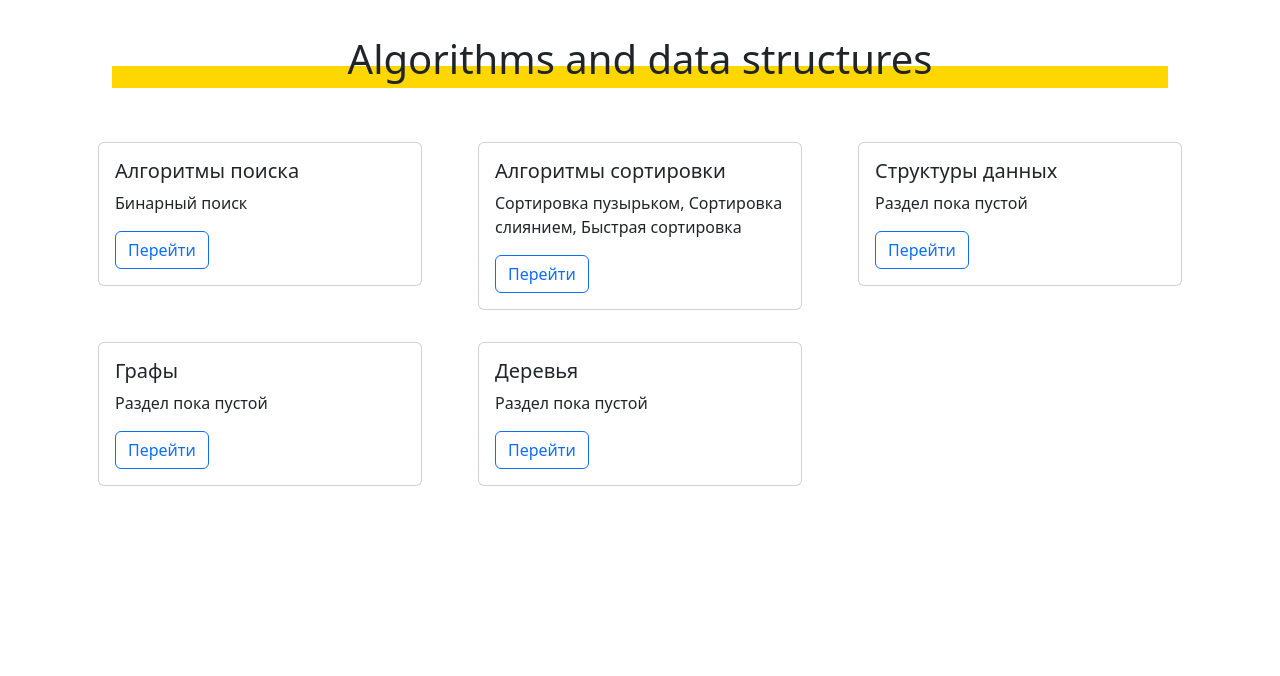
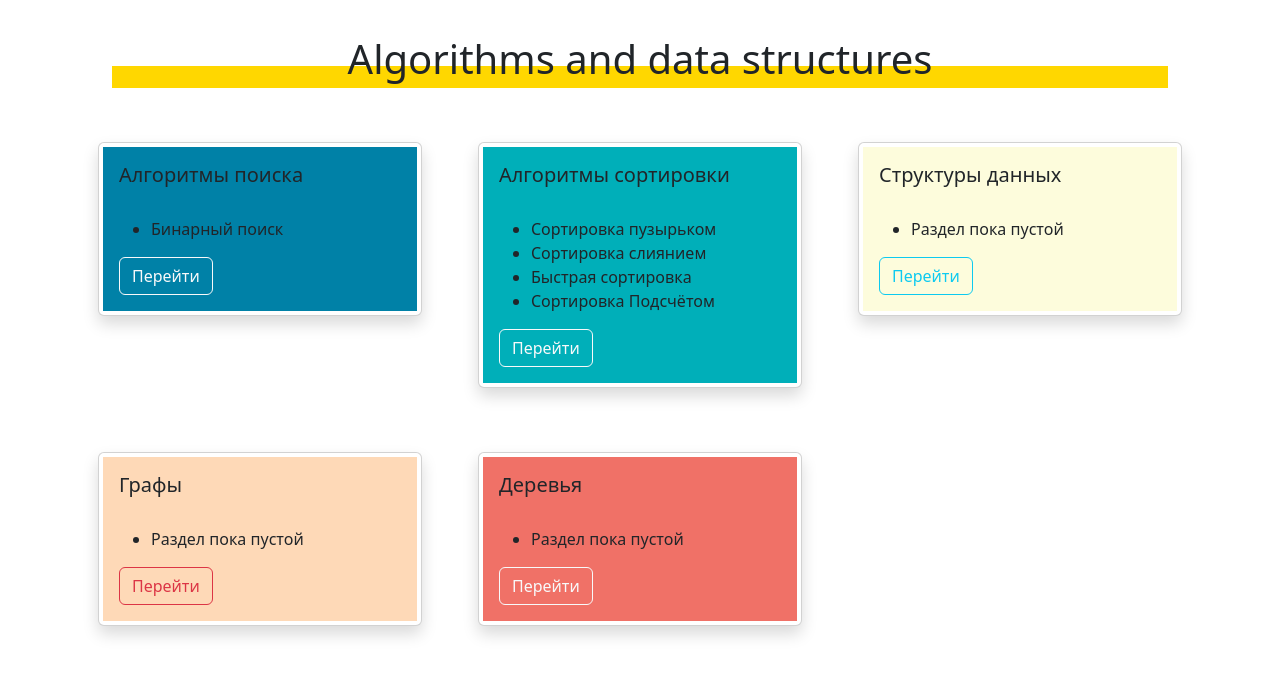
Before and after one commit to EvgeniyLyapunov/algorithms-and-data-structures, a React (Create React App) app: page / in a window 1280 px wide. Shown: the top 676 px of the page. Built offline with nearby package versions, Linux system fonts and the light colour scheme.

Commit message:
added counting sort algorithm

```diff
--- a/src/components/app/App.js
+++ b/src/components/app/App.js
@@ -10,6 +10,7 @@ import BinarySearch from '../pages/search-pages/BinarySearch';
 import BubbleSort from '../pages/sort-pages/BubbleSort';
 import MergeSort from '../pages/sort-pages/MergeSort';
 import QuickSort from '../pages/sort-pages/QuickSort';
+import CountSort from '../pages/sort-pages/CountSort';
 
 
 const App = () => {
@@ -25,6 +26,7 @@ const App = () => {
           <Route path="/sort/bubblesort" element={<BubbleSort/>}/>
           <Route path="/sort/mergesort" element={<MergeSort/>}/>
           <Route path="/sort/quicksort" element={<QuickSort/>}/>
+          <Route path="/sort/countsort" element={<CountSort/>}/>
         </Routes>
       </Container>
     </BrowserRouter>
--- a/src/components/pages/main-page/MainPage.js
+++ b/src/components/pages/main-page/MainPage.js
@@ -13,28 +13,38 @@ const MainPage = () => {
           <ThemeCard
             title={'Алгоритмы поиска'}
             text={'Бинарный поиск'}
-            path={'/search'}/>
+            path={'/search'}
+            bgColor={'#0081a7'}
+            btnColor={'light'}/>
         </Col>
         <Col lg={4} md={6} sm={12}>
           <ThemeCard
             title={'Алгоритмы сортировки'}
-            text={'Сортировка пузырьком, Сортировка слиянием, Быстрая сортировка'}
-            path={'/sort'}/>
+            text={'Сортировка пузырьком, Сортировка слиянием, Быстрая сортировка, Сортировка Подсчётом'}
+            path={'/sort'}
+            bgColor={'#00afb9'}
+            btnColor={'light'}/>
         </Col>
         <Col lg={4} md={6} sm={12}>
           <ThemeCard
             title={'Структуры данных'}
-            text={'Раздел пока пустой'}/>
+            text={'Раздел пока пустой'}
+            bgColor={'#fdfcdc'}
+            btnColor={'info'}/>
         </Col>
         <Col lg={4} md={6} sm={12}>
           <ThemeCard
             title={'Графы'}
-            text={'Раздел пока пустой'}/>
+            text={'Раздел пока пустой'}
+            bgColor={'#fed9b7'}
+            btnColor={'danger'}/>
         </Col>
         <Col lg={4} md={6} sm={12}>
           <ThemeCard
             title={'Деревья'}
-            text={'Раздел пока пустой'}/>
+            text={'Раздел пока пустой'}
+            bgColor={'#f07167'}
+            btnColor={'light'}/>
         </Col>
       </Row>
     </div>
--- a/src/components/pages/search-main/SearchMain.js
+++ b/src/components/pages/search-main/SearchMain.js
@@ -8,14 +8,16 @@ const SearchMain = () => {
 
   return(
     <div className='search-page'>
-      <h2 className='text-center mb-3'>Алгоритмы поиска</h2>
+      <h2 className='text-center mb-1'>Алгоритмы поиска</h2>
+      <p className='text-center mb-3'>Описание, Реализация на JS, Комментарии к коду</p>
       <Row>
       <Col lg={4} md={6} sm={12}>
           <ThemeCard
-            title={'Алгоритм Бинарный поиск'}
-            text={'описание, реализация на js, комментарии к коду'}
+            title={'Бинарный поиск'}
             path={'/search/binarysearch'}
-            back={'/'}/>
+            back={'/'}
+            bgColor={'#0081a7'}
+            btnColor={'light'}/>
         </Col>
       </Row>
     </div>
--- a/src/components/pages/sort-main/SortMain.js
+++ b/src/components/pages/sort-main/SortMain.js
@@ -8,28 +8,40 @@ import './sort-main.scss'
 const SortMain = () => {
   return(
     <div className='sort-page'>
-      <h2 className='text-center mb-3'>Алгоритмы сортировки</h2>
+      <h2 className='text-center mb-1'>Алгоритмы сортировки</h2>
+      <p className='text-center mb-3'>Описание, Реализация на JS, Комментарии к коду</p>
       <Row>
         <Col lg={4} md={6} sm={12}>
             <ThemeCard
-              title={'Алгоритм Сортировка пузырьком'}
-              text={'описание, реализация на js, комментарии к коду'}
+              title={'Сортировка пузырьком'}
               path={'/sort/bubblesort'}
-              back={'/'}/>
+              back={'/'}
+              bgColor={'#00afb9'}
+              btnColor={'light'}/>
           </Col>
           <Col lg={4} md={6} sm={12}>
             <ThemeCard
-              title={'Алгоритм Сортировка слиянием'}
-              text={'описание, реализация на js, комментарии к коду'}
+              title={'Сортировка слиянием'}
               path={'/sort/mergesort'}
-              back={'/'}/>
+              back={'/'}
+              bgColor={'#f07167'}
+              btnColor={'light'}/>
           </Col>
           <Col lg={4} md={6} sm={12}>
             <ThemeCard
-              title={'Алгоритм Быстрая сортировка'}
-              text={'описание, реализация на js, комментарии к коду'}
+              title={'Быстрая сортировка'}
               path={'/sort/quicksort'}
-              back={'/'}/>
+              back={'/'}
+              bgColor={'#0081a7'}
+              btnColor={'light'}/>
+          </Col>
+          <Col lg={4} md={6} sm={12}>
+            <ThemeCard
+              title={'Cортировка Подсчётом'}
+              path={'/sort/countsort'}
+              back={'/'}
+              bgColor={'#fdfcdc'}
+            btnColor={'info'}/>
           </Col>
       </Row>
     </div>
--- a/src/components/pages/sort-pages/BubbleSort.js
+++ b/src/components/pages/sort-pages/BubbleSort.js
@@ -4,8 +4,6 @@ import { Link } from 'react-router-dom';
 import Highlight from 'react-highlight';
 // import '../../../../node_modules/highlight.js/styles/atom-one-dark-reasonable.css';
 import '../../../../node_modules/highlight.js/styles/devibeans.min.css';
-
-import './bubble-sort.scss';
 
 const BubbleSort = () => {
   return(
--- /dev/null
+++ b/src/components/pages/sort-pages/CountSort.js
@@ -0,0 +1,147 @@
+import Tab from 'react-bootstrap/Tab';
+import Tabs from 'react-bootstrap/Tabs';
+import { Link } from 'react-router-dom';
+import Highlight from 'react-highlight';
+import '../../../../node_modules/highlight.js/styles/devibeans.min.css';
+
+const CountSort = () => {
+
+  return(
+    <>
+      <h2 className='text-center mb-3'>Сортировка Подсчётам</h2>
+      <Tabs defaultActiveKey="descr"
+						className="mb-3">
+        <Tab eventKey="descr" title="Описание">
+          <p>
+            Сортировка подсчётом&nbsp;&mdash; алгоритм сортировки, в&nbsp;котором используется диапазон чисел сортируемого массива (списка) для подсчёта совпадающих элементов.
+          </p>
+          <p>
+            Сложность алгоритма: <b>O(n)</b>;<br/>
+            Затраты памяти: <b>O(k)</b> - где <b>k</b> - диапазон значений элеменнтов сортируемого массива;
+          </p>
+          <p>
+            Сортировка подсчётом лучше всего работает при таких условиях:
+          </p>
+          <ul>
+            <li>
+              массив очень большой&nbsp;&mdash; значений много;
+            </li>
+            <li>
+              эти значения лежат в&nbsp;известном нам диапазоне (например, это диапазон работы какого-то датчика);
+            </li>
+            <li>
+              диапазон намного меньше, чем размер массива, то&nbsp;есть единицы данных могут повторяться.
+            </li>
+          </ul>
+          <p>
+            <b>Принцип работы:</b>
+          </p>
+          <p>
+          Главная идея алгоритма&nbsp;&mdash; посчитать, сколько раз встречается каждый элемент в&nbsp;массиве, а&nbsp;потом заполнить исходный массив результатами этого подсчёта. Для этого нам нужен вспомогательный массив, где мы&nbsp;будем хранить результаты подсчёта. Даже если нам надо отсортировать миллион чисел, мы&nbsp;всё равно знаем диапазон этих чисел заранее, например, от&nbsp;1&nbsp;до&nbsp;100. Это значит, что во&nbsp;вспомогательном массиве будет не&nbsp;миллион элементов, а&nbsp;сто.
+          </p>
+          <ol>
+            <li>
+              Мы&nbsp;создаём вспомогательный массив и&nbsp;на&nbsp;старте заполняем его нулями.
+            </li>
+            <li>
+              Проходим по&nbsp;всему исходному массиву и&nbsp;смотрим очередное значение в&nbsp;ячейке.
+            </li>
+            <li>
+              Берём содержимое этой ячейки и&nbsp;увеличиваем на&nbsp;единицу значение вспомогательного массива под этим номером. Например, если мы&nbsp;встретили число&nbsp;5, то&nbsp;увеличиваем на&nbsp;единицу пятый элемент вспомогательного массива. Если встретили 13&nbsp;&mdash; тринадцатый.
+            </li>
+            <li>
+              После цикла во&nbsp;вспомогательном массиве у&nbsp;нас хранятся данные, сколько раз встречается каждый элемент.
+            </li>
+            <li>
+              Теперь мы&nbsp;проходим по&nbsp;вспомогательному массиву, и&nbsp;если в&nbsp;очередной ячейке лежит что-то больше нуля, то&nbsp;мы&nbsp;в&nbsp;исходный массив столько&nbsp;же раз отправляем номер этой ячейки. Например, в&nbsp;первой ячейке вспомогательного массива лежит число 7. Это значит, что в&nbsp;исходный массив мы&nbsp;отправляем единицу 7&nbsp;раз подряд.
+            </li>
+          </ol>
+          <p>
+            В&nbsp;итоге мы&nbsp;получаем отсортированный массив без сравнения элементов.
+          </p>
+          <Link className='my-3 btn btn-outline-primary' to={'/sort'}>Назад</Link>
+        </Tab>
+        <Tab eventKey="code" title="JavaScript">
+          <Highlight className='javascript'>
+            {`function countSort(arr, min, max) {
+  let j = 0;
+  let count = [];
+
+  for(let i = min; i <= max; i++) {
+    count[i] = 0;
+  }
+
+  for(let i = 0; i < arr.length; i++) {
+    count[arr[i]] += 1;
+  }
+
+  for(let i = min; i <= max; i++) {
+    while (count[i] > 0) {
+      arr[j] = i;
+      j++;
+      count[i]--;
+    }
+  }
+
+  return arr;
+}`}
+          </Highlight>
+          <Link className='my-3 btn btn-outline-primary' to={'/sort'}>Назад</Link>
+        </Tab>
+        <Tab eventKey="investigation" title="Код с комментариями">
+          <Highlight className='javascript'>
+            {`// функция принимает аргументами сортируемый массив,
+// минимальное и максимальное значения элементов массива
+// в данной реализации функция мутирует изначальный массив
+function countSort(arr, min, max) {
+
+  // вспомогательная переменная - счётчик
+  let j = 0;
+
+  // вспомогательный массив для подсчёта количества одинаковых значений
+  let count = [];
+
+  // подготовка вспомогательного массива
+  // определяем длинну этого массива диапазоном значений
+  // сортируемого массива, заполняя его начальными значениями - нулями
+  for(let i = min; i <= max; i++) {
+    count[i] = 0;
+  }
+
+  // основной проход по сортируемому массиву
+  for(let i = 0; i < arr.length; i++) {
+
+    // увеличиваем на 1 значение во вспомогательном массиве по индексу,
+    // равному значению элемента сортируемого массива на текущем шаге
+    count[arr[i]] += 1;
+  }
+
+  // проход по вспомогательному массиву
+  for(let i = min; i <= max; i++) {
+
+    // пока значение элемента на текущем шаге больше нуля
+    while (count[i] > 0) {
+
+      // записываем индекс текущей итерации в основной массив по порядку
+      arr[j] = i;
+
+      // порядок записи и непрерывность обеспечивает счётчик
+      j++;
+
+      // здесь контролируется правильное количество записываемых элементов
+      count[i]--;
+    }
+  }
+
+  // возврат из функции отсортированного по возрастанию массива
+  return arr;
+}`}
+          </Highlight>
+          <Link className='my-3 btn btn-outline-primary' to={'/sort'}>Назад</Link>
+        </Tab>
+      </Tabs>
+    </>
+  )
+}
+
+export default CountSort;
--- a/src/components/pages/sort-pages/MergeSort.js
+++ b/src/components/pages/sort-pages/MergeSort.js
@@ -3,8 +3,6 @@ import Tabs from 'react-bootstrap/Tabs';
 import { Link } from 'react-router-dom';
 import Highlight from 'react-highlight';
 import '../../../../node_modules/highlight.js/styles/devibeans.min.css';
-
-import './merge-sort.scss';
 
 const MergeSort = () => {
 	return (
--- a/src/components/pages/sort-pages/QuickSort.js
+++ b/src/components/pages/sort-pages/QuickSort.js
@@ -3,8 +3,6 @@ import Tabs from 'react-bootstrap/Tabs';
 import { Link } from 'react-router-dom';
 import Highlight from 'react-highlight';
 import '../../../../node_modules/highlight.js/styles/devibeans.min.css';
-
-import './quick-sort.scss';
 
 const QuickSort = () => {
   return(
--- a/src/components/theme-card/ThemeCard.js
+++ b/src/components/theme-card/ThemeCard.js
@@ -3,13 +3,30 @@ import { Link } from 'react-router-dom';
 
 const ThemeCard = (props) => {
 
+  const {title, text, path, back, bgColor, btnColor} = props;
+
+  const cardStyle = {
+    backgroundColor: bgColor,
+    minHeight: 150
+  }
+
+  const cardTitleStyle = {
+    marginBottom: text ? 30 : 70
+  }
+
+  const descr = text ? text.split(',')
+                            .map(item => <li>{item}</li>)
+                            : null;
+
   return(
-    <Card className='m-3'>
-      <Card.Body>
-        <Card.Title>{props.title}</Card.Title>
-        <Card.Text>{props.text}</Card.Text>
-        <Link className='me-3 btn btn-outline-primary' to={props.path}>Перейти</Link>
-        {props.back ? <Link className='btn btn-outline-primary' to={props.back}>Назад</Link> : null}
+    <Card className='m-3 shadow p-1 mb-5 bg-body rounded'>
+      <Card.Body style={cardStyle}>
+        <Card.Title style={cardTitleStyle}>{title}</Card.Title>
+        <ul>
+          {descr}
+        </ul>
+        <Link className={`me-3 btn btn-outline-${btnColor}`} to={path}>Перейти</Link>
+        {props.back ? <Link className={`btn btn-outline-${btnColor}`} to={back}>Назад</Link> : null}
       </Card.Body>
     </Card>
   )
```
Also changed, not shown: src/components/pages/sort-pages/bubble-sort.scss (deleted), src/components/pages/sort-pages/merge-sort.scss (deleted), src/components/pages/sort-pages/quick-sort.scss (deleted).
